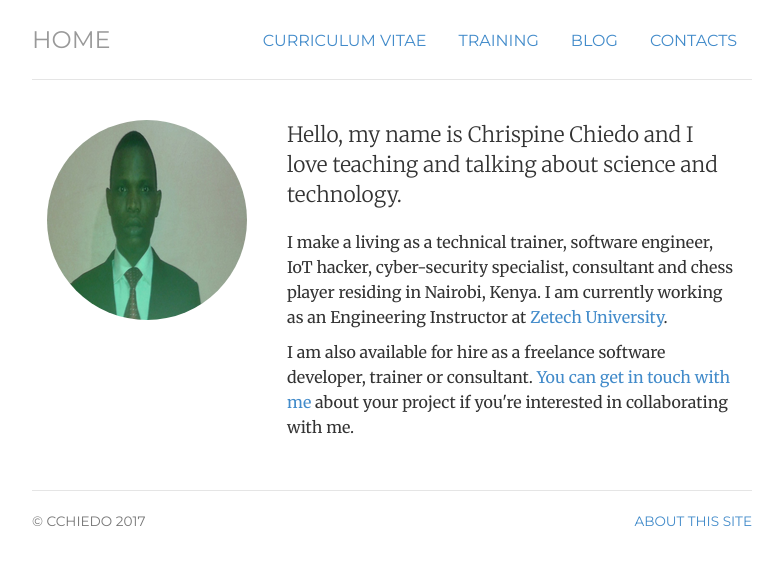
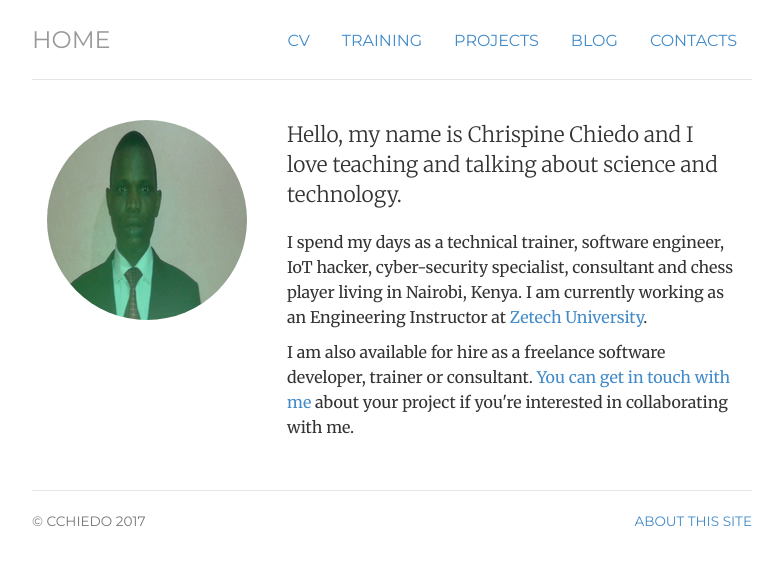
Before and after one commit to theafricanengineer/theafricanengineer.github.io, a Jekyll site: the page built from index.html, in a window 1280 px wide. Shown: the top 565 px of the page, without its empty margins (248-1031 px from the left). Built offline with Jekyll 4.4.1, drawn with Linux system fonts in a browser that asks for light colours.

Commit message:
update _includes/header.html and index.html files

```diff
--- a/_includes/header.html
+++ b/_includes/header.html
@@ -1,7 +1,8 @@
 <div class="header">
 	<ul class="nav nav-pills pull-right">
-		<li class="{{ page.cv }}"><a href="/cv" title="CV">Curriculum Vitae</a></li>
-		<li class="{{ page.projects }}"><a href="/projects" title="Projects">Training</a></li>
+		<li class="{{ page.cv }}"><a href="/cv" title="CV">CV</a></li>
+		<li class="{{ page.training }}"><a href="/training" title="Training">Training</a></li>
+		<li class="{{ page.projects }}"><a href="/projects" title="Projects">Projects</a></li>
 		<li class="{{ page.notes }}"><a href="/notes" title="Notes">Blog</a></li>
 		<li class="{{ page.contact }}"><a href="/contact" title="Contact">Contacts</a></li>
 	</ul>
--- a/index.html
+++ b/index.html
@@ -13,7 +13,7 @@ description: Chrispine Chiedo is a Consultant, Technical Trainer, Software Engin
 	</div>
 	<div itemscope itemtype="http://data-vocabulary.org/Person" class="col-sm-8">
 	<p class="lead">Hello, my name is <span itemprop="name">Chrispine Chiedo</span> and I love teaching and talking about science and technology.</p>
-	<p>I make a living as a <span itemprop="title">technical trainer</span>, <span itemprop="title">software engineer</span>, <span itemprop="title">IoT hacker</span>, <span itemprop="title">cyber-security specialist</span>, <span itemprop="title">consultant</span> and chess player residing in <span itemprop="address" itemscope
+	<p>I spend my days as a <span itemprop="title">technical trainer</span>, <span itemprop="title">software engineer</span>, <span itemprop="title">IoT hacker</span>, <span itemprop="title">cyber-security specialist</span>, <span itemprop="title">consultant</span> and chess player living in <span itemprop="address" itemscope
     itemtype="http://data-vocabulary.org/Address"> <span itemprop="locality">Nairobi</span>, <span itemprop="region">Kenya.</span></span> I am currently working as an Engineering Instructor at <span itemprop="affiliation"><a href="http://zetech.ac.ke">Zetech University</a></span>.</p>
 
 	<p>I am also available for hire as a <span itemprop="title">freelance software developer, trainer or consultant</span>. <a href="contact">You can get in touch with me</a> about your project if you're interested in collaborating with me.</p>
```
